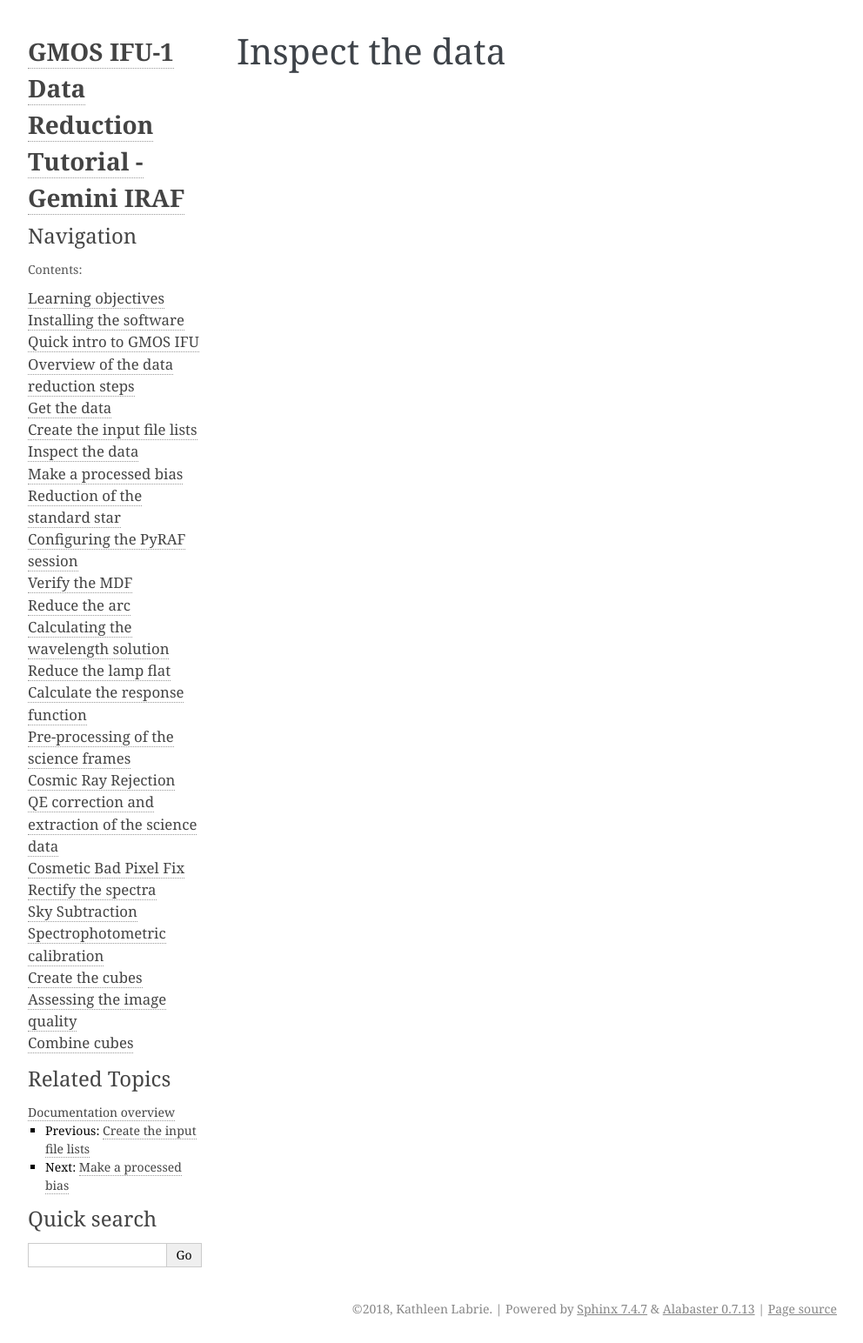
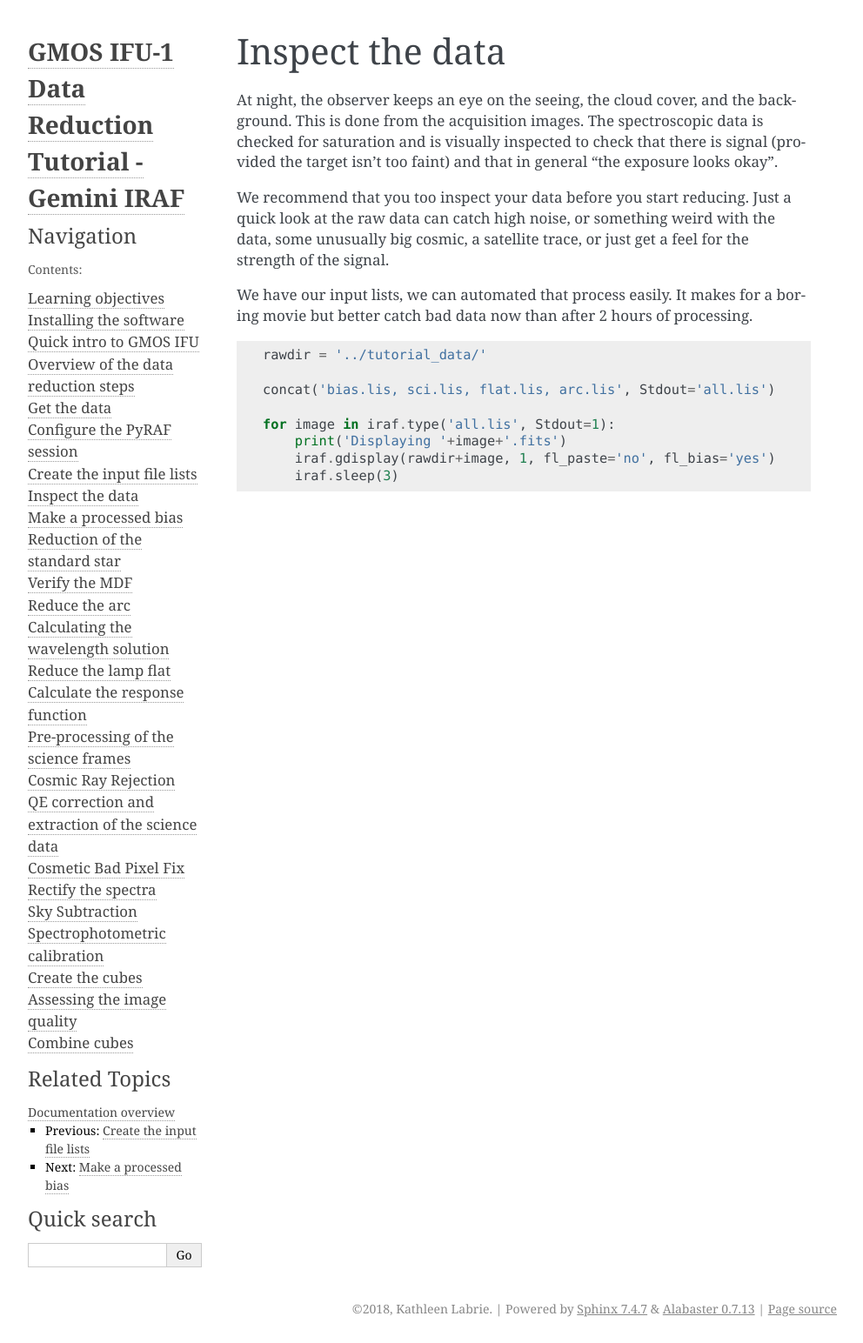
Before and after one commit to GeminiDRSoftware/GMOSIFUTutorial-GIRAF, a Sphinx documentation site: the page built from docs/inspect.rst, in a window 1280 px wide. Shown: the whole page at 87% size, without its empty margins (148-1140 px from the left). Built offline with Sphinx 7.4.7, drawn with Linux system fonts in a browser that asks for light colours.

Commit message:
some more drafts and edits

```diff
--- a/docs/index.rst
+++ b/docs/index.rst
@@ -16,11 +16,11 @@ GMOS IFU-1 Data Reduction Tutorial - Gemini IRAF
    gmosifu
    overview
    getdata
+   pyrafconfig
    makelist
    inspect
    bias
    standardstar
-   pyrafconfig
    mdf
    arc
    wavelencal
--- a/docs/inspect.rst
+++ b/docs/inspect.rst
@@ -5,3 +5,28 @@
 ****************
 Inspect the data
 ****************
+
+At night, the observer keeps an eye on the seeing, the cloud cover, and the
+background.  This is done from the acquisition images.  The spectroscopic
+data is checked for saturation and is visually inspected to check that there
+is signal (provided the target isn't too faint) and that in general
+"the exposure looks okay".
+
+We recommend that you too inspect your data before you start reducing.  Just
+a quick look at the raw data can catch high noise, or something weird with
+the data, some unusually big cosmic, a satellite trace, or just get a feel for
+the strength of the signal.
+
+We have our input lists, we can automated that process easily.  It makes for
+a boring movie but better catch bad data now than after 2 hours of processing.
+
+::
+
+    rawdir = '../tutorial_data/'
+
+    concat('bias.lis, sci.lis, flat.lis, arc.lis', Stdout='all.lis')
+
+    for image in iraf.type('all.lis', Stdout=1):
+        print('Displaying '+image+'.fits')
+        iraf.gdisplay(rawdir+image, 1, fl_paste='no', fl_bias='yes')
+        iraf.sleep(3)
```
Also changed, not shown: docs/pyrafconfig.rst (+19 -5 lines).
